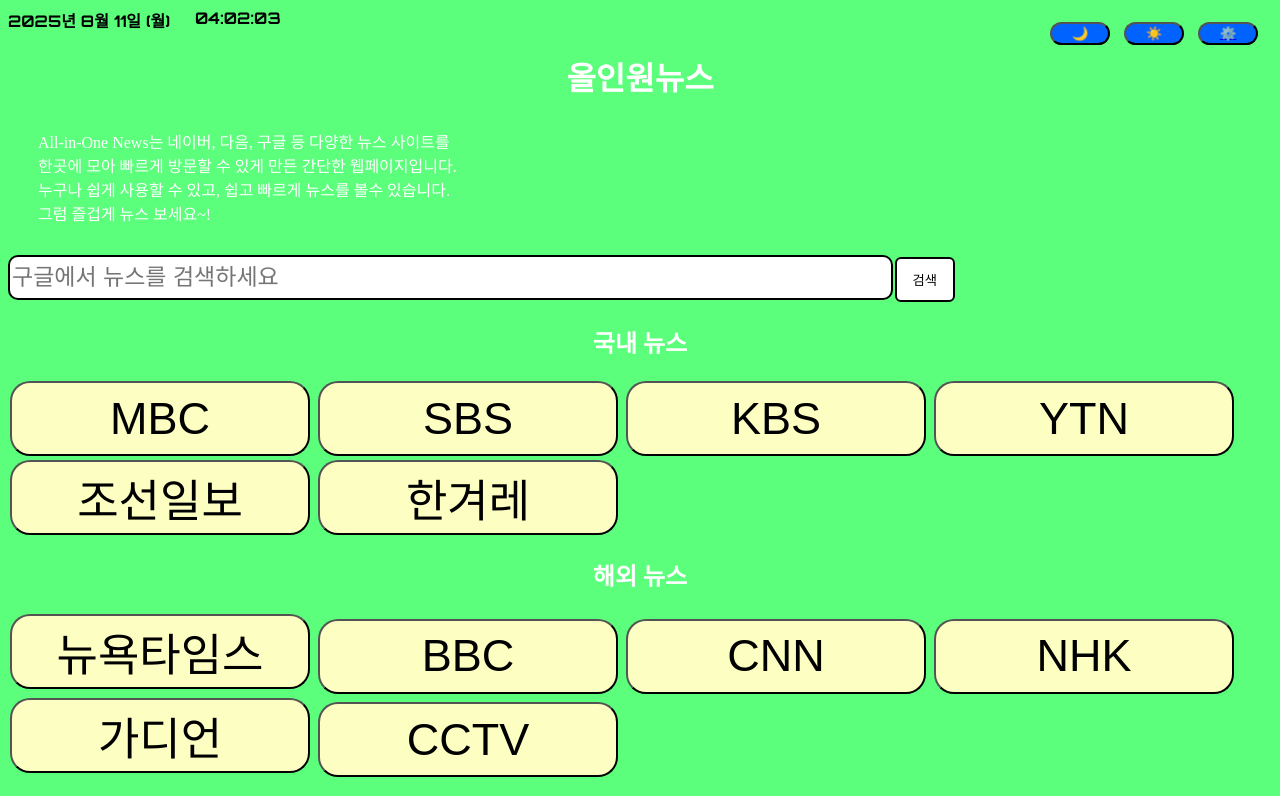
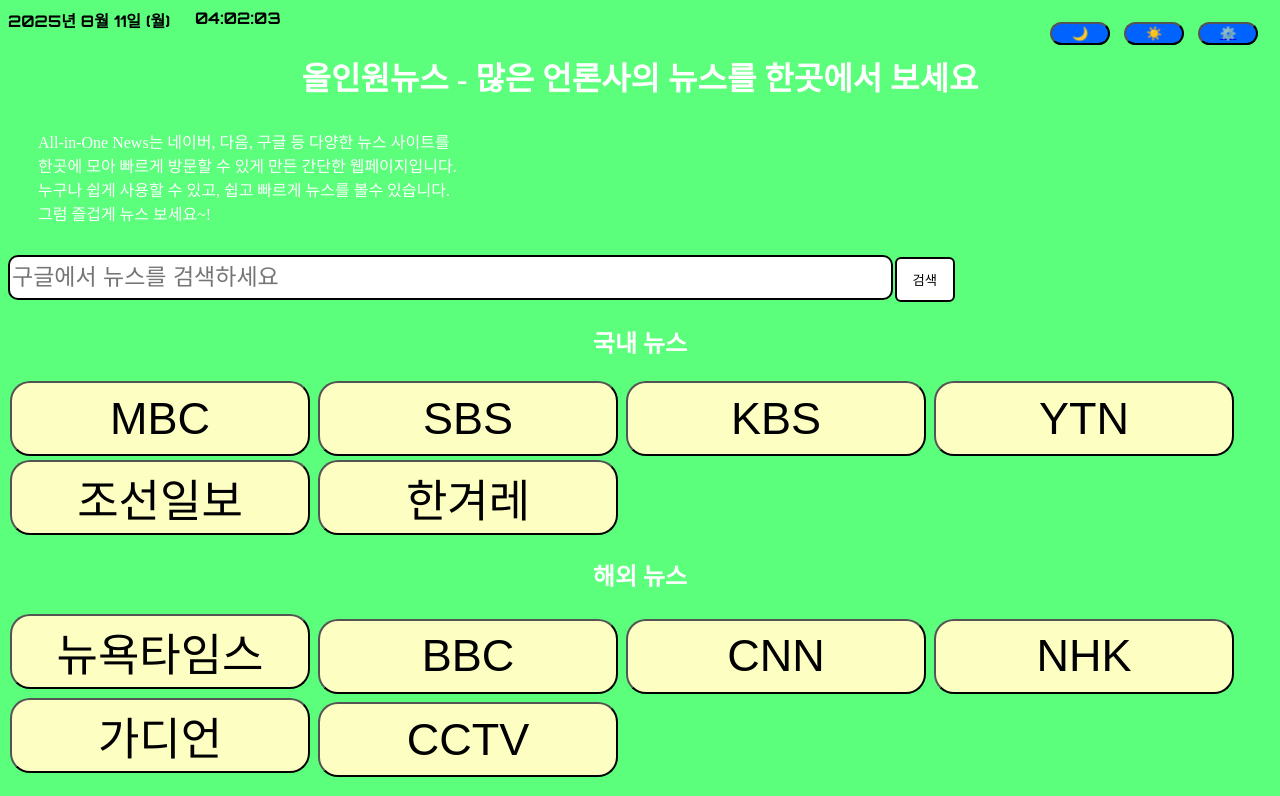
Before and after one commit to bamtolcompany/allinonenews, a plain HTML site: page index.html in a window 1280 px wide. Shown: the top 796 px of the page. Drawn offline with Linux system fonts and the light colour scheme.

Commit message:
Update index.html

```diff
--- a/index.html
+++ b/index.html
@@ -79,7 +79,7 @@ li {line-height:1.3; color:black;}
   <div id="date">----년 --월 --일 (---)</div>
  <div id="clock">--:--:--</div>
  </div>
-<h1>올인원뉴스</h1>
+<h1>올인원뉴스 - 많은 언론사의 뉴스를 한곳에서 보세요</h1>
    <p style="color:white;">
   All-in-One News는 네이버, 다음, 구글 등 다양한 뉴스 사이트를<br>
   한곳에 모아 빠르게 방문할 수 있게 만든 간단한 웹페이지입니다.<br>
```
